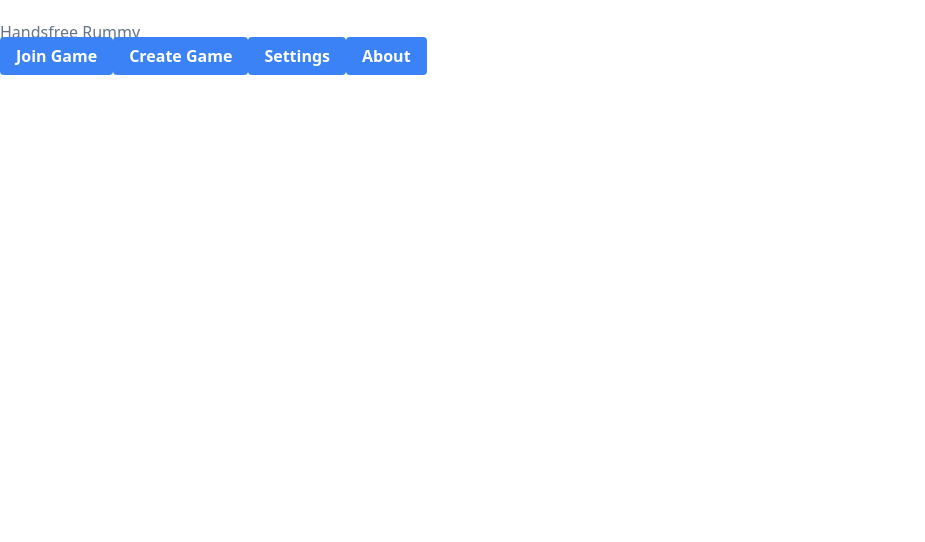
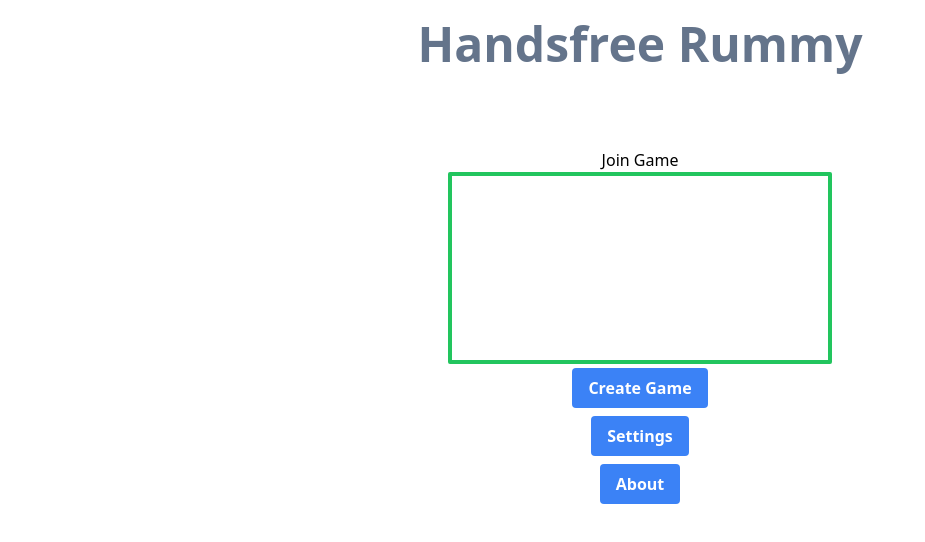
Before and after one commit to maxkopitz/handsfreerummy, a React (Create React App) app in the folder frontend/: page / in a window 1280 px wide. Shown: the top 542 px of the page, without its empty margins (0-925 px from the left). Built offline with nearby package versions, Linux system fonts and the light colour scheme.

Commit message:
Boilerplate for both frontend and backend

```diff
--- a/frontend/src/MainMenu.tsx
+++ b/frontend/src/MainMenu.tsx
@@ -3,14 +3,27 @@ import Container from "./ui/components/Container";
 
 const MainMenu = () => {
     return (
-    <Container>
-        <h1 className="text-slate-500">Handsfree Rummy</h1>
-        <Button text={"Join Game"} link={"game"}/>
-        <Button text={"Create Game"} link={"game"}/>
-        <Button text={"Settings"} link={"settings"}/>
-        <Button text={"About"} link={"about"}/>
-
-    </Container>
+        <Container>
+            <div className="flex flex-col justify-center items-center">
+                <div className="mb-20">
+                    <h1 className="text-slate-500 text-5xl font-bold">Handsfree Rummy</h1>
+                </div>
+                <div className="flex flex-col justify-center items-center">
+                    <h2>Join Game</h2>
+                    <div className="w-full min-h-48 min-w-96 border-4 rounded-sm border-green-500">
+                    </div>
+                </div>
+                <div>
+                    <Button text={"Create Game"} link={"game"} />
+                </div>
+                <div>
+                    <Button text={"Settings"} link={"settings"} />
+                </div>
+                <div>
+                    <Button text={"About"} link={"about"} />
+                </div>
+            </div>
+        </Container>
     );
 };
 export default MainMenu;
--- a/frontend/src/ui/components/Button.tsx
+++ b/frontend/src/ui/components/Button.tsx
@@ -1,6 +1,6 @@
 import { Link } from "react-router-dom";
 const Button = (props: any) => {
-    const classNames = "bg-blue-500 hover:bg-blue-700 text-white font-bold py-2 px-4 rounded";
+    const classNames = "bg-blue-500 hover:bg-blue-700 text-white font-bold py-2 px-4 m-1 rounded block";
     if (props.link) {
         return (<Link to={props.link} className={classNames}>{props.text}</Link>)
     }
--- a/frontend/src/ui/game/Board.tsx
+++ b/frontend/src/ui/game/Board.tsx
@@ -3,7 +3,9 @@ import Card from "./Card";
 //Implement Game Logic and Design Tutorial and Implement Game Layout
 
 const Board = () => {
-  return <div></div>;
+    return <div>
+        <h1>Board</h1>
+    </div>;
 };
 
 export default Board;
--- a/frontend/src/ui/game/Hand.tsx
+++ b/frontend/src/ui/game/Hand.tsx
@@ -1,7 +1,7 @@
 const Hand = () => {
   return (
     <div>
-      <h1>Hand</h1>
+        <h1>Hand</h1>
     </div>
   );
 };
--- a/frontend/src/ui/game/Table.tsx
+++ b/frontend/src/ui/game/Table.tsx
@@ -1,17 +1,16 @@
+import Container from "../components/Container";
 import Board from "./Board";
-import Card from "./Card";
 import Hand from "./Hand";
 
 const Table = () => {
   return (
-    <div>
-      {" "}
+    <Container>
       <Hand />
       <Hand />
       <Hand />
       <Hand />
       <Board />
-    </div>
+    </Container>
   );
 };
 
--- a/frontend/src/ui/settings/Settings.tsx
+++ b/frontend/src/ui/settings/Settings.tsx
@@ -1,8 +1,10 @@
+import Container from "../components/Container";
+
 const Settings = () => {
   return (
-    <div>
+    <Container>
       <h1>Settings</h1>
-    </div>
+    </Container>
   );
 };
 
```
Also changed, not shown: 2 other files (tests, documents, lock files or other folders).
